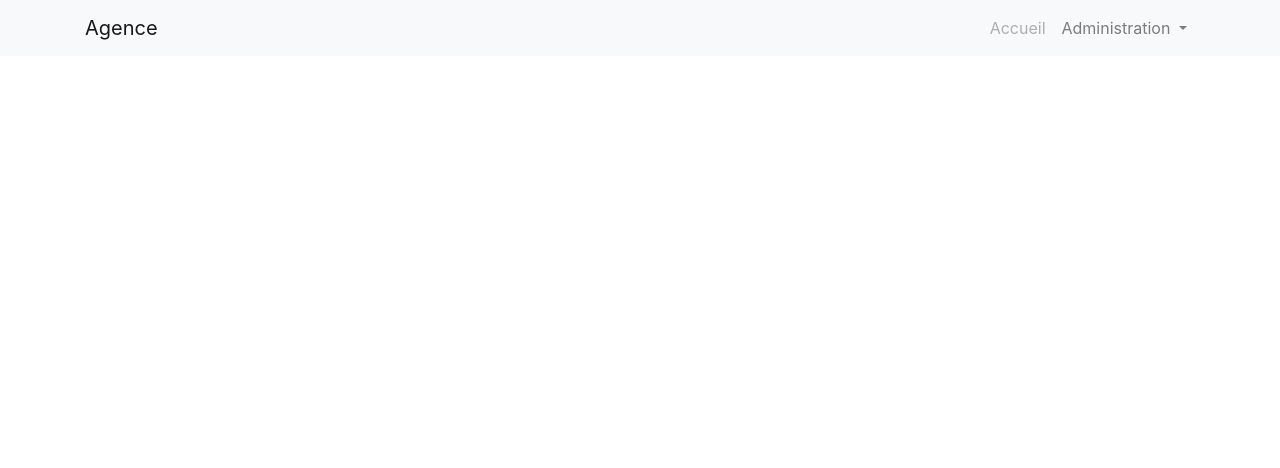
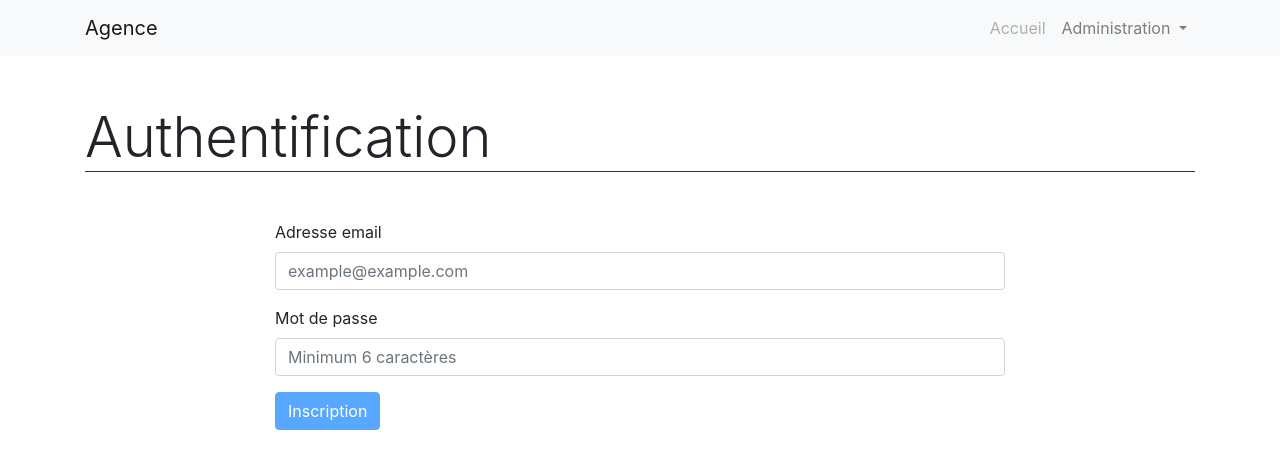
Before and after one commit to antobrines/agenceAngular, an Angular app: page /login in a window 1280 px wide. Before the commit this address led to /. Shown: the top 468 px of the page. Built offline with nearby package versions, Linux system fonts and the light colour scheme.

Commit message:
Ajout l'inscription d'un user

```diff
--- a/package.json
+++ b/package.json
@@ -21,7 +21,7 @@
     "@angular/router": "~9.1.1",
     "bootstrap": "^4.4.1",
     "firebase": "^7.14.1",
-    "jquery": "^3.5.0",
+    "jquery": "^3.4.1",
     "popper.js": "^1.16.1",
     "rxjs": "~6.5.4",
     "tslib": "^1.10.0",
--- a/src/app/app-routing.module.ts
+++ b/src/app/app-routing.module.ts
@@ -2,12 +2,14 @@
 import { Routes, RouterModule } from '@angular/router';
 import { HomeComponent } from './home/home.component';
 import { AdminDashbordComponent } from './admin/admin-dashbord/admin-dashbord.component';
+import { SigninComponent } from './authentication/signin/signin.component';
 
 
 
 const routes: Routes = [
   { path: 'home', component: HomeComponent },
-  { path : 'admin/dashboard', component: AdminDashbordComponent}
+  { path : 'admin/dashboard', component: AdminDashbordComponent},
+  { path: 'login', component: SigninComponent},
 ];
 
 @NgModule({
--- a/src/app/app.module.ts
+++ b/src/app/app.module.ts
@@ -8,6 +8,7 @@
 import { HomeComponent } from './home/home.component';
 import { AdminDashbordComponent } from './admin/admin-dashbord/admin-dashbord.component';
 import { AdminPropertiesComponent } from './admin/admin-properties/admin-properties.component';
+import { SigninComponent } from './authentication/signin/signin.component';
 
 @NgModule({
   declarations: [
@@ -15,7 +16,8 @@
     HeaderComponent,
     HomeComponent,
     AdminDashbordComponent,
-    AdminPropertiesComponent
+    AdminPropertiesComponent,
+    SigninComponent
   ],
   imports: [
     BrowserModule,
--- /dev/null
+++ b/src/app/authentication/signin/signin.component.html
@@ -0,0 +1,19 @@
+<div class="container">
+    <h1 class="display-4 mt-5 mb-0">Authentification</h1>
+    <hr class="mt-0 mb-5 bg-dark">
+    <div class="row">
+        <div class="col-sm-12 col-md-10 col-lg-8 mx-auto">
+            <form [formGroup]="signinForm" (ngSubmit)="onSubmitSigninForm()">
+                <div class="form-group">
+                    <label for="email">Adresse email</label>
+                    <input type="email" id="email" class="form-control" placeholder="example@example.com" formControlName="email">
+                </div>
+                <div class="form-group">
+                    <label for="password">Mot de passe</label>
+                    <input type="password" id="password" class="form-control" placeholder="Minimum 6 caractères" formControlName="password">
+                </div>
+                <button class="btn btn-primary" type="submit" [disabled]="signinForm.invalid"> Inscription</button>
+            </form>
+        </div>
+    </div>
+</div>
--- /dev/null
+++ b/src/app/authentication/signin/signin.component.ts
@@ -0,0 +1,42 @@
+import { Component, OnInit } from '@angular/core';
+import { FormBuilder, FormGroup, Validators } from '@angular/forms';
+import { AuthenticationService } from './../../services/authentication.service';
+
+@Component({
+  selector: 'app-signin',
+  templateUrl: './signin.component.html',
+  styleUrls: ['./signin.component.css']
+})
+export class SigninComponent implements OnInit {
+
+  signinForm: FormGroup;
+  constructor(
+    private formBuilder: FormBuilder,
+    private authenticationService: AuthenticationService
+  ) { }
+
+  ngOnInit(): void {
+    this.initSigninForm();
+  }
+
+  initSigninForm(){
+    this.signinForm = this.formBuilder.group({
+      email: ['', [Validators.required, Validators.email]],
+      password: ['', [Validators.required, Validators.minLength(6)]],
+    });
+  }
+
+  onSubmitSigninForm(){
+    const email = this.signinForm.get('email').value;
+    const password = this.signinForm.get('password').value;
+    this.authenticationService.signUpUser(email, password).then(
+      () => {
+        console.log('Okey');
+      }
+    ).catch(
+      (error) => {
+        console.log(error);
+      }
+    )
+  }
+}
--- /dev/null
+++ b/src/app/services/authentication.service.ts
@@ -0,0 +1,27 @@
+import { Injectable } from '@angular/core';
+import * as firebase from 'firebase';
+
+@Injectable({
+  providedIn: 'root'
+})
+export class AuthenticationService {
+
+  constructor() { }
+
+  signUpUser(email: string, password: string){
+    return new Promise(
+      (resolve, reject) => {
+        firebase.auth().createUserWithEmailAndPassword(email, password).then(
+          () => {
+            console.log('connecte');
+            resolve();
+          }
+        ).catch(
+          (error) => {
+            reject(error);
+          }
+        );
+      }
+    );
+  }
+}
```
Also changed, not shown: src/app/authentication/signin/signin.component.css (added).
